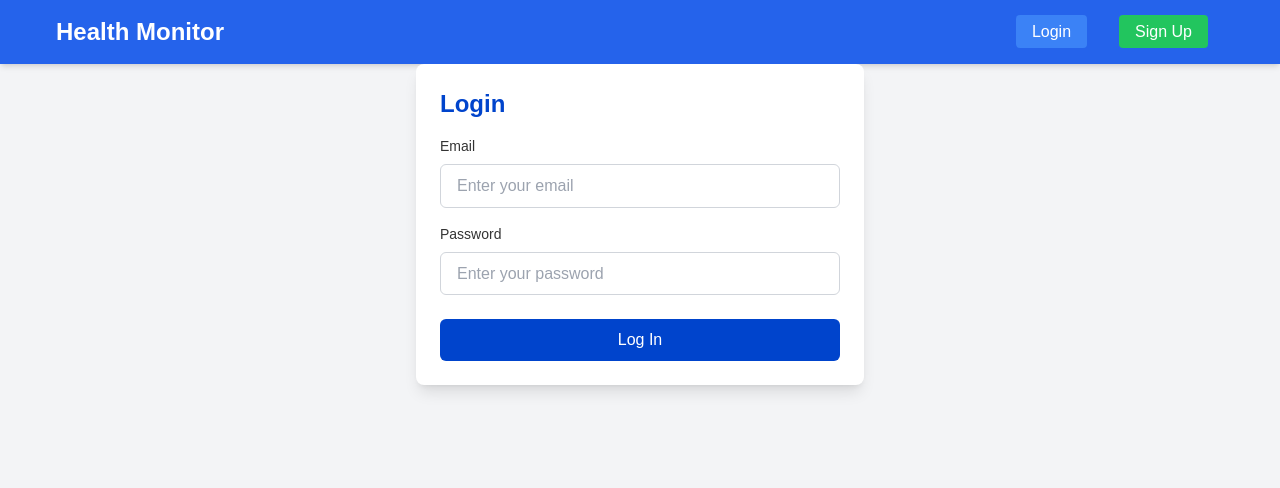
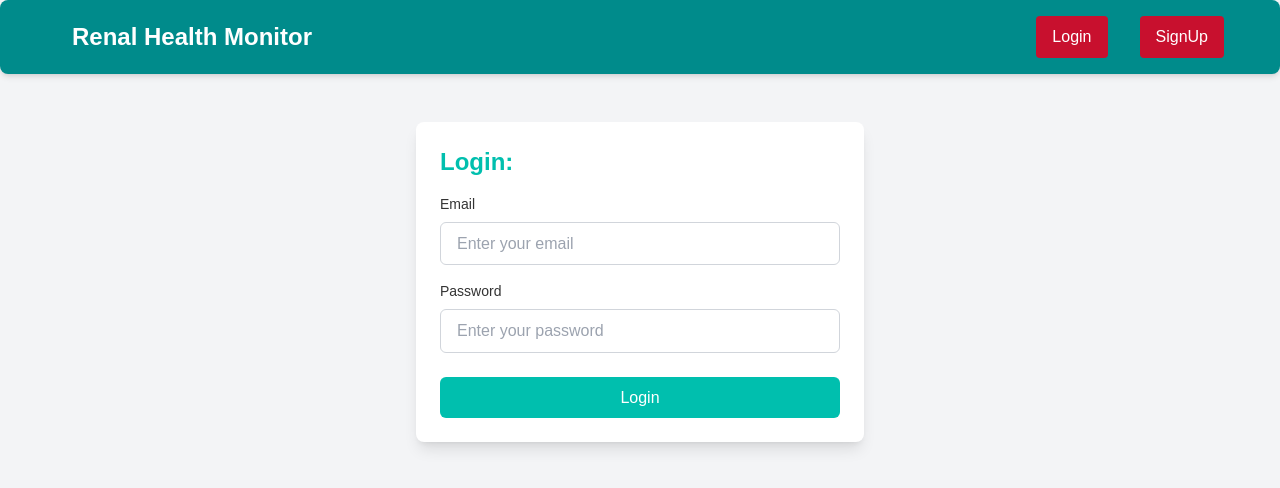
Before and after one commit to irizarry34/RenalHealthMonitor, a Next.js app: page /login in a window 1280 px wide. Shown: the top 488 px of the page. Built offline with nearby package versions, Linux system fonts and the light colour scheme.

Commit message:
Cambios en general

```diff
--- a/next.config.mjs
+++ b/next.config.mjs
@@ -1,4 +1,14 @@
 /** @type {import('next').NextConfig} */
-const nextConfig = {};
+const nextConfig = {
+    images: {
+      remotePatterns: [
+        {
+          protocol: 'https',
+          hostname: 'vghqespckpspidfkkjjb.supabase.co',
+          pathname: '/storage/v1/object/sign/**',
+        },
+      ],
+    },
+  };
 
-export default nextConfig;
+  export default nextConfig;
--- a/src/app/layout.js
+++ b/src/app/layout.js
@@ -21,24 +21,40 @@ export default function Layout({ children }) {
     };
   }, []);
 
+  const handleSignOut = async () => {
+    await supabase.auth.signOut();
+    setSession(null);
+  };
+
   return (
     <html lang="en">
       <body className="bg-gray-100 text-gray-800 font-sans antialiased">
-        <nav className="bg-blue-600 p-4 text-white shadow-md">
+        <nav className="bg-mintGreendark p-4 text-white shadow-md shadow-lg rounded-lg">
           <div className="container mx-auto flex justify-between items-center">
-            <h1 className="text-2xl font-bold">Health Monitor</h1>
-            <div>
+            {/* Botón de inicio */}
+            <Link href="/" className="text-2xl font-bold text-white hover:text-bloodRedOrgange">
+              Renal Health Monitor
+            </Link>
+            <div className="flex items-center space-x-4">
               {!session ? (
                 <>
-                  <Link href="/login" className="px-4 py-2 rounded bg-blue-500 hover:bg-blue-700">
+                  <Link href="/login" className="px-4 py-2 rounded bg-bloodRed hover:bg-bloodRedOrgange">
                     Login
                   </Link>
-                  <Link href="/signup" className="ml-4 px-4 py-2 rounded bg-green-500 hover:bg-green-700">
-                    Sign Up
+                  <Link href="/signup" className="px-4 py-2 rounded bg-bloodRed hover:bg-bloodRedOrgange">
+                    SignUp
                   </Link>
                 </>
               ) : (
-                <p className="font-semibold">Welcome, {session.user.email}!</p>
+                <>
+                  <p className="font-semibold">Welcome, {session.user.email}!</p>
+                  <button
+                    onClick={handleSignOut}
+                    className="px-4 py-2 rounded bg-bloodRed hover:bg-bloodRedOrgange text-white"
+                  >
+                    Sign Out
+                  </button>
+                </>
               )}
             </div>
           </div>
--- a/src/app/page.js
+++ b/src/app/page.js
@@ -1,40 +1,41 @@
 import Image from 'next/image';
 import Link from 'next/link';
+import { Nav } from 'rsuite';
 
 export default function Home() {
   return (
-    <div className="flex flex-col min-h-screen bg-gray-50">
-      <header className="bg-blue-600 p-6 text-white text-center">
-        <h1 className="text-3xl font-bold">Health Monitor</h1>
+    <div className="flex flex-col min-h-screen bg-gray-50 shadow-lg rounded-lg">
+      <header className="bg-mintGreen p-6 text-white text-center shadow-lg rounded-lg mt-[1rem]">
+        <h1 className="text-3xl font-bold">Renal Health Monitor</h1>
         <p className="mt-2 text-lg">Monitor your glucose and creatinine levels to stay healthy.</p>
       </header>
-      <main className="flex-grow flex items-center justify-center p-6">
-        <div className="max-w-md mx-auto bg-white shadow-lg rounded-lg p-6">
+      <main className="flex-grow flex items-center justify-center p-6 mt-[-10rem]"> {/* Ajusta mt-[-4rem] según sea necesario */}
+        <div className="w-full max-w-3xl bg-white shadow-lg rounded-lg p-8"> {/* Aumenta max-w-3xl y p-8 para más tamaño */}
           <Image
-            className="mx-auto mb-4"
-            src="https://nextjs.org/icons/next.svg"
+            className="mx-auto mb-4 rounded-lg shadow-lg"
+            src="https://vghqespckpspidfkkjjb.supabase.co/storage/v1/object/sign/SugarPatrol%20Logos/1.jpg?token=eyJhbGciOiJIUzI1NiIsInR5cCI6IkpXVCJ9.eyJ1cmwiOiJTdWdhclBhdHJvbCBMb2dvcy8xLmpwZyIsImlhdCI6MTcyNjUxNjg1NywiZXhwIjoyMDQxODc2ODU3fQ.GcPaGAFDhZXim9d6d-Mg095XujwqKfHe7PxoTLy4GKg&t=2024-09-16T20%3A00%3A57.914Z"
             alt="Next.js logo"
-            width={120}
-            height={30}
+            width={440}
+            height={110}
             priority
           />
-          <h2 className="text-2xl font-semibold text-center mb-4">Welcome to Health Monitor</h2>
-          <p className="text-gray-700 text-center mb-6">
+          <h2 className="text-3xl font-semibold text-center mb-4 text-textPrimary">Welcome to Renal Health Monitor</h2> {/* Cambié text-2xl a text-3xl */}
+          <p className="text-textSecondary text-center mb-6">
             A modern tool to help you track your health metrics and stay on top of your wellness journey.
           </p>
           <div className="text-center">
             <Link
               href="/readings"
-              className="inline-block px-6 py-3 text-white bg-blue-500 rounded hover:bg-blue-700 transition"
+              className="inline-block px-6 py-3 text-white bg-bloodRed rounded hover:bg-bloodRedOrgange transition"
             >
               Go to Readings
             </Link>
           </div>
         </div>
       </main>
-      <footer className="bg-blue-600 p-4 text-white text-center">
-        <p>&copy; 2024 Health Monitor. All rights reserved.</p>
-      </footer>
+      <nav className="bg-mintGreen p-4 text-white text-center shadow-lg rounded-lg">
+        <p>&copy; 2024 Renal Health Monitor. All rights reserved.</p>
+      </nav>
     </div>
   );
 }
--- a/src/app/readings/page.js
+++ b/src/app/readings/page.js
@@ -77,11 +77,12 @@ export default function Readings() {
   };
 
   return (
-    <div className="p-4 max-w-lg mx-auto">
-      <h1 className="text-2xl mb-4">Registro de Lecturas</h1>
+    <div className="flex justify-center items-center min-h-screen bg-gray-100">
+      <div className="p-4 max-w-lg w-full bg-white shadow-md rounded-lg mt-[-15rem]">
+        <h1 className="text-2xl mb-4 text-center">Registro de Lecturas</h1>
         <form onSubmit={handleSubmit}>
           <div className="mb-4">
-          <label className="block text-sm font-medium text-gray-700">Glucosa</label>
+            <label className="block text-sm font-medium text-gray-700">Glucosa:</label>
             <input
               type="number"
               value={glucose}
@@ -91,7 +92,7 @@ export default function Readings() {
             />
           </div>
           <div className="mb-4">
-          <label className="block text-sm font-medium text-gray-700">Creatinina</label>
+            <label className="block text-sm font-medium text-gray-700">Creatinina:</label>
             <input
               type="number"
               value={creatinine}
@@ -101,7 +102,7 @@ export default function Readings() {
             />
           </div>
           <div className="mb-4">
-          <label className="block text-sm font-medium text-gray-700">Edad</label>
+            <label className="block text-sm font-medium text-gray-700">Edad:</label>
             <input
               type="number"
               value={age}
@@ -111,7 +112,7 @@ export default function Readings() {
             />
           </div>
           <div className="mb-4">
-          <label className="block text-sm font-medium text-gray-700">Sexo</label>
+            <label className="block text-sm font-medium text-gray-700">Género:</label>
             <select
               value={sex}
               onChange={(e) => setSex(e.target.value)}
@@ -119,10 +120,11 @@ export default function Readings() {
             >
               <option value="M">Masculino</option>
               <option value="F">Femenino</option>
+              <option value="U">No binario / Género diverso</option>
             </select>
           </div>
           <div className="mb-4">
-          <label className="block text-sm font-medium text-gray-700">Comentarios</label>
+            <label className="block text-sm font-medium text-gray-700">Comentarios:</label>
             <textarea
               value={notes}
               onChange={(e) => setNotes(e.target.value)}
@@ -130,9 +132,12 @@ export default function Readings() {
               placeholder="Notas adicionales"
             />
           </div>
-        <button type="submit" className="bg-blue-500 text-white px-4 py-2 rounded">Guardar Lectura</button>
-        {gfr && <div className="mt-4">GFR Calculado: {gfr.toFixed(2)}</div>}
+          <div className="mb-4 flex justify-center">
+            <button type="submit" className="bg-bloodRed hover:bg-bloodRedOrgange text-white px-4 py-2 rounded">Guardar Lectura</button>
+          </div>
+          {gfr && <div className="mt-4 text-center">GFR Calculado: {gfr.toFixed(2)}</div>}
         </form>
+      </div>
     </div>
   );
 }
--- a/src/components/Login.js
+++ b/src/components/Login.js
@@ -29,8 +29,8 @@ export default function Login() {
   };
 
   return (
-    <div className="max-w-md mx-auto p-6 bg-card shadow-lg rounded-lg">
-      <h2 className="text-2xl font-bold mb-4 text-primary">Login</h2>
+    <div className="max-w-md mx-auto p-6 bg-card shadow-lg rounded-lg mt-[3rem]">
+      <h2 className="text-2xl font-bold mb-4 text-secondary">Login:</h2>
       <form onSubmit={handleSubmit}>
         <div className="mb-4">
           <label className="block text-sm font-medium mb-2 text-textPrimary">Email</label>
@@ -56,9 +56,9 @@ export default function Login() {
         </div>
         <button
           type="submit"
-          className="w-full bg-primary text-white py-2 px-4 rounded-md hover:bg-primary-dark transition"
+          className="w-full bg-secondary text-white py-2 px-4 rounded-md hover:bg-bloodRedOrgange transition"
         >
-          Log In
+          Login
         </button>
         {error && <p className="mt-4 text-red-500">{error}</p>}
       </form>
--- a/src/components/Signup.js
+++ b/src/components/Signup.js
@@ -98,7 +98,7 @@ export default function Signup() {
 
   return (
     <div className="max-w-md mx-auto p-6 bg-card shadow-lg rounded-lg">
-      <h2 className="text-2xl font-bold mb-4 text-primary">Sign Up</h2>
+      <h2 className="text-2xl font-bold mb-4 text-secondary">Sign Up</h2>
       <form onSubmit={handleSubmit}>
         <div className="mb-4">
           <label className="block text-sm font-medium mb-2 text-textPrimary">Email</label>
@@ -222,7 +222,7 @@ export default function Signup() {
         </div>
         <button
           type="submit"
-          className="w-full bg-primary text-white py-2 px-4 rounded-md hover:bg-primary-dark transition"
+          className="w-full bg-secondary text-white py-2 px-4 rounded-md hover:bg-bloodRedOrgange transition"
         >
           Sign Up
         </button>
--- a/tailwind.config.js
+++ b/tailwind.config.js
@@ -12,6 +12,11 @@ module.exports = {
         card: '#ffffff', // Fondo blanco para tarjetas
         textPrimary: '#333333', // Texto oscuro para contraste
         textSecondary: '#555555', // Texto secundario más claro
+        mintGreen: '#20b2aa', // Verde menta claro
+        mintGreendark: '#008b8b', //verde menta un poco mas oscuro
+        bloodRed: '#C8102E', // Rojo sangre
+        bloodRedOrgange: '#D74F3F', // Rojo Sangre tirando para anarajado
+
       },
       fontFamily: {
         sans: ['Poppins', 'sans-serif'], // Fuente moderna y profesional
```
Lines whose indentation alone changed are shown as unchanged.
